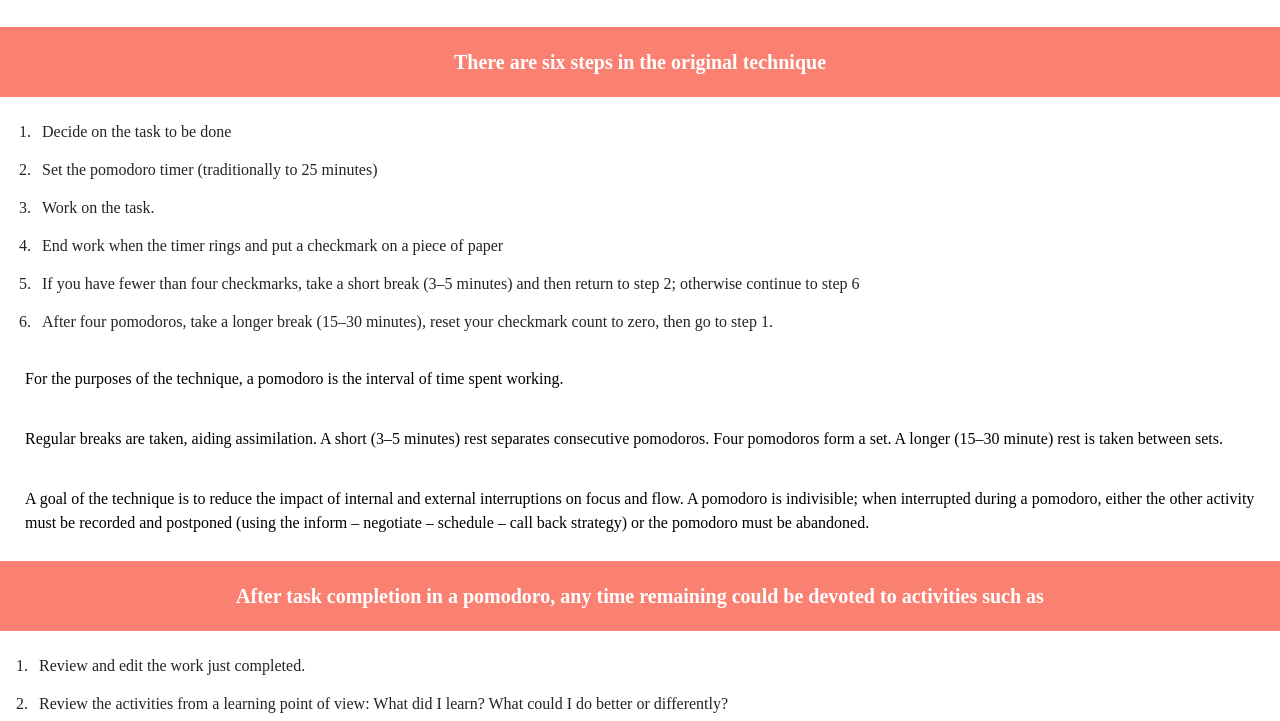
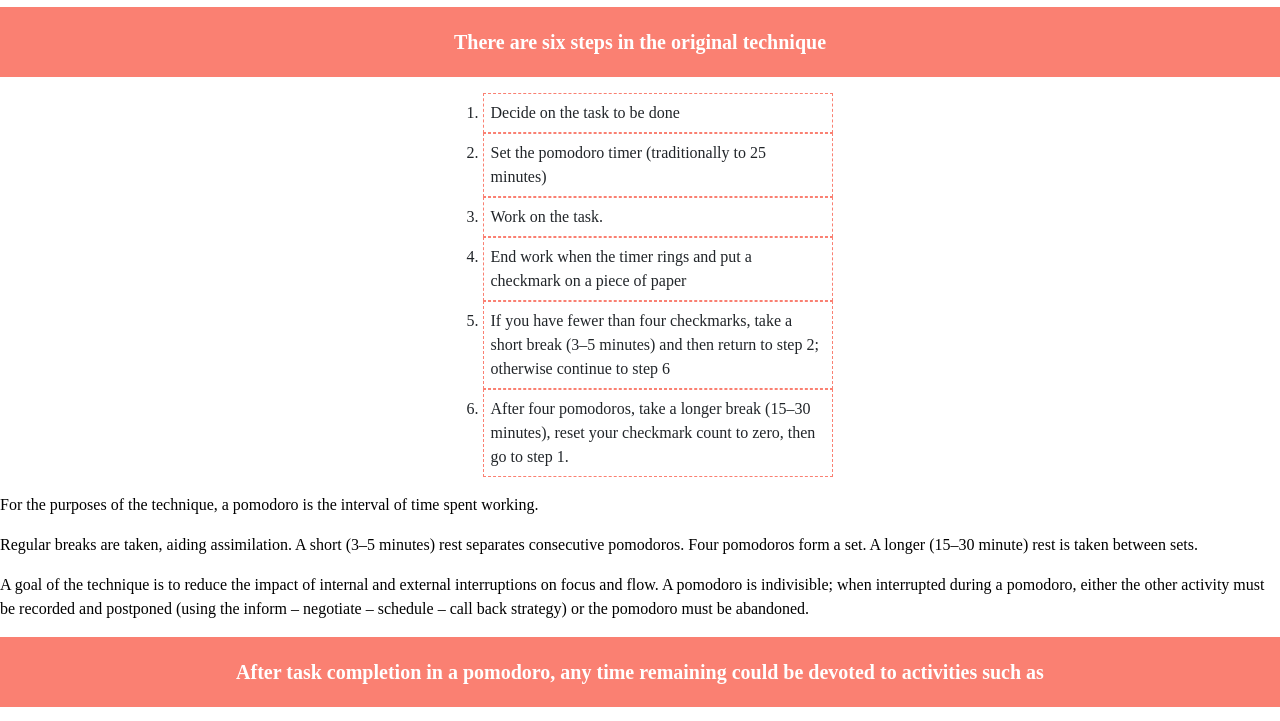
Before and after one commit to mKimp/PomoTodo, a React (Create React App) app: page /about in a window 1280 px wide. Shown: the part 288-1009 px from the top of the page. Built offline with nearby package versions, Linux system fonts and the light colour scheme; a web font is replaced by a local one; what moment-duration-format would draw is missing.

Commit message:
clean up and comment code

```diff
--- a/src/App.css
+++ b/src/App.css
@@ -85,10 +85,11 @@ button {
 
 li {
   flex: 1;
-  word-break: break-all;
   border: none;
   background-color: white;
   padding: 7px;
+  width:350px;
+  border: 1px dashed salmon;
 }
 
 .PomoTime,
--- a/src/App.js
+++ b/src/App.js
@@ -11,18 +11,6 @@ import {BrowserRouter as Router, Route, Switch } from 'react-router-dom';
 import About from "./components/About";
 
 function App() {
-  //handle form state
-  const [userInput, setUserInput] = useState("");
-
-  //handle to do list state
-  const [toDoList, settoDoList] = useState([]);
-
-  //handle select option
-  const [selectoption, setOption] = useState("all");
-
-  //filter to do list
-  const [filterList, setFilterList] = useState([]);
-
   //Pomo Time
   const [pomoTime, setTimer] = useState(1500); // 25 minute * 60 = 1500 seconds;
 
@@ -48,7 +36,6 @@ function App() {
   };
 
   //LongBreak = 900 * 60 = 15 mins
-
   const [longB, setlongB] = useState(900);
 
   const DecrementHandlerLong = () => {
@@ -59,6 +46,18 @@ function App() {
   const IncrementHandlerLong = () => {
     setlongB(longB + 60);
   };
+
+  //handle form state
+  const [userInput, setUserInput] = useState("");
+
+  //handle to do list state
+  const [toDoList, settoDoList] = useState([]);
+
+  //handle select option
+  const [selectoption, setOption] = useState("all");
+
+  //filter to do list
+  const [filterList, setFilterList] = useState([]);
 
   //use one time only to retrieve the saved data form local storage;
   useEffect(() => {
@@ -87,8 +86,8 @@ function App() {
       }
     };
     filterListHandler();
+
     // save to the local storage
-
     const saveToLocal = () => {
       localStorage.setItem("toDoList", JSON.stringify(toDoList));
     };
--- a/src/components/About.js
+++ b/src/components/About.js
@@ -1,5 +1,6 @@
 import React from 'react'
 
+//about page
 function About() {
     const pStyle = {
         backgroundColor: "white",
@@ -9,7 +10,7 @@ function About() {
         fontSize:"16px",
         fontWeight: "normal",
         padding:"10px",
-        paddingLeft:"25px",
+        padding: "0",
     };
 
     const hStyle = {
@@ -23,9 +24,10 @@ function About() {
     const uStyle = {
         display:"flex",
         flexDirection: "column",
-        alignItems: "flex-start",
+        alignItems: "center",
         paddingLeft:"35px",
-        backgroundColor:"white"
+        backgroundColor:"white",
+        border:"none"
     }
 
     return (
@@ -51,7 +53,7 @@ function About() {
                     <p style={pStyle}>Regular breaks are taken, aiding assimilation. A short (3–5 minutes) rest separates consecutive pomodoros. Four pomodoros form a set. A longer (15–30 minute) rest is taken between sets.</p>
                     <p style={pStyle}>A goal of the technique is to reduce the impact of internal and external interruptions on focus and flow. A pomodoro is indivisible; when interrupted during a pomodoro, either the other activity must be recorded and postponed (using the inform – negotiate – schedule – call back strategy) or the pomodoro must be abandoned.</p>
                     <p>After task completion in a pomodoro, any time remaining could be devoted to activities such as</p>
-                    <ol>
+                    <ol style={uStyle}>
                         <li>Review and edit the work just completed.</li>
                         <li>Review the activities from a learning point of view: What did I learn? What could I do better or differently?</li>
                         <li>Review the list of upcoming tasks for the next planned Pomodoro time blocks, and start reflecting on or updating those tasks.</li>
--- a/src/components/TimeLeft.js
+++ b/src/components/TimeLeft.js
@@ -2,21 +2,26 @@ import React, {useState, useEffect, useRef} from 'react'
 import moment from 'moment'
 import momentDurationFormatSetup from 'moment-duration-format'
 
+// in order to use the library momentDuractionFormatSetup
 momentDurationFormatSetup(moment);
 
 function TimeLeft ({pomoTime, setTimer, shortB, longB,setshortB, setlongB}) {
+    //set state
     const [timeleft, setTimeLeft] = useState(pomoTime);
     const [intervalID, setIntervalID] = useState(null);
+    const[seasson, setSeasson] = useState("Pomo")
+
+    //set ref
     const countRef = useRef(0);
     const audioSRef = useRef(null);
     const audioLRef = useRef(null);
 
-    const[seasson, setSeasson] = useState("Pomo")
-
+    // this is a handler the value changed for the starting value for the time left which is used to count down.
     useEffect(() => {
         setTimeLeft(pomoTime);
     }, [pomoTime])
 
+    // this is fired up when the time left is count to 0. We have to switch seassion and count the number of task done. If the number is 4, we completed a set.
     useEffect(() => {
         const switchTimeLeft = () => {
             if(timeleft === 0){
```
